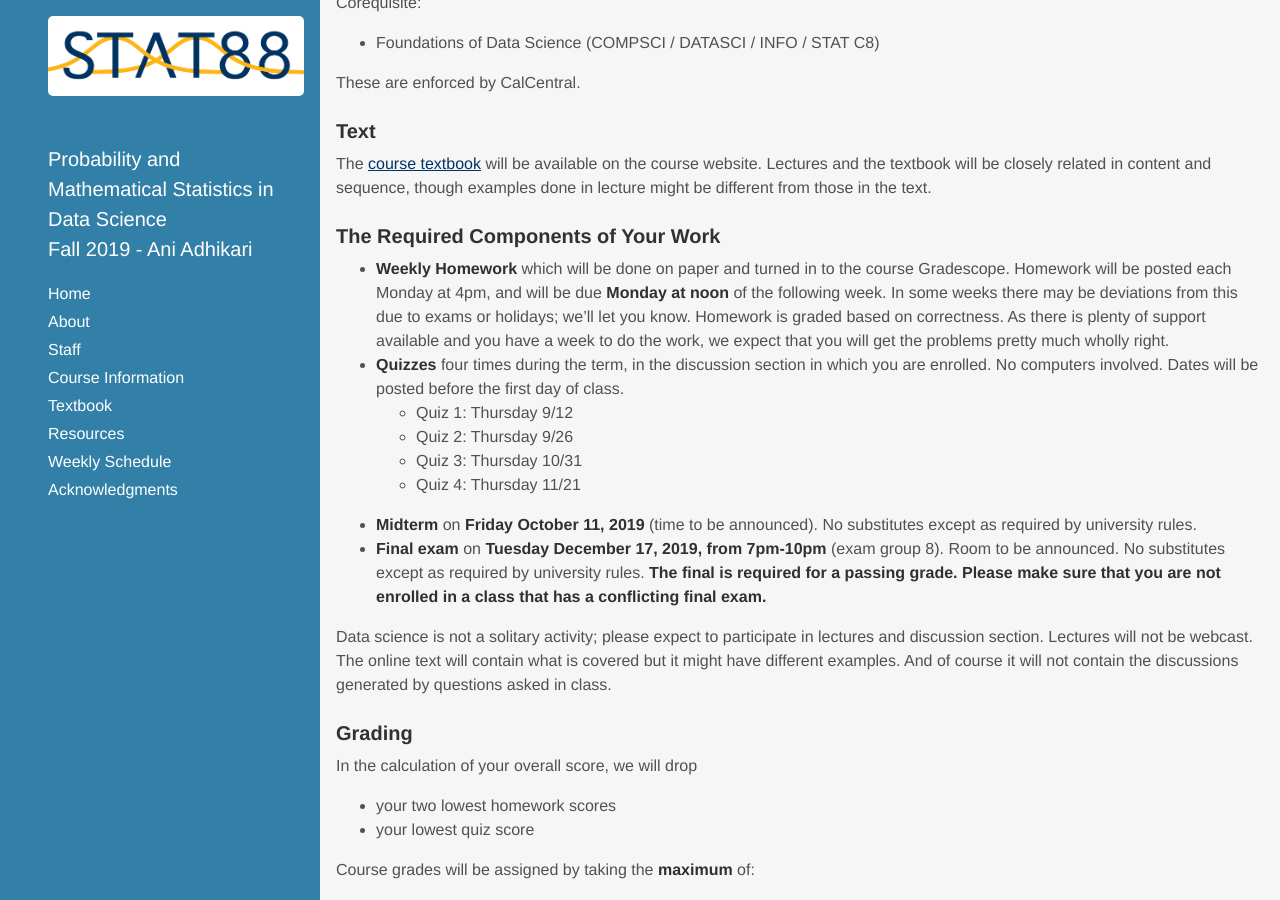
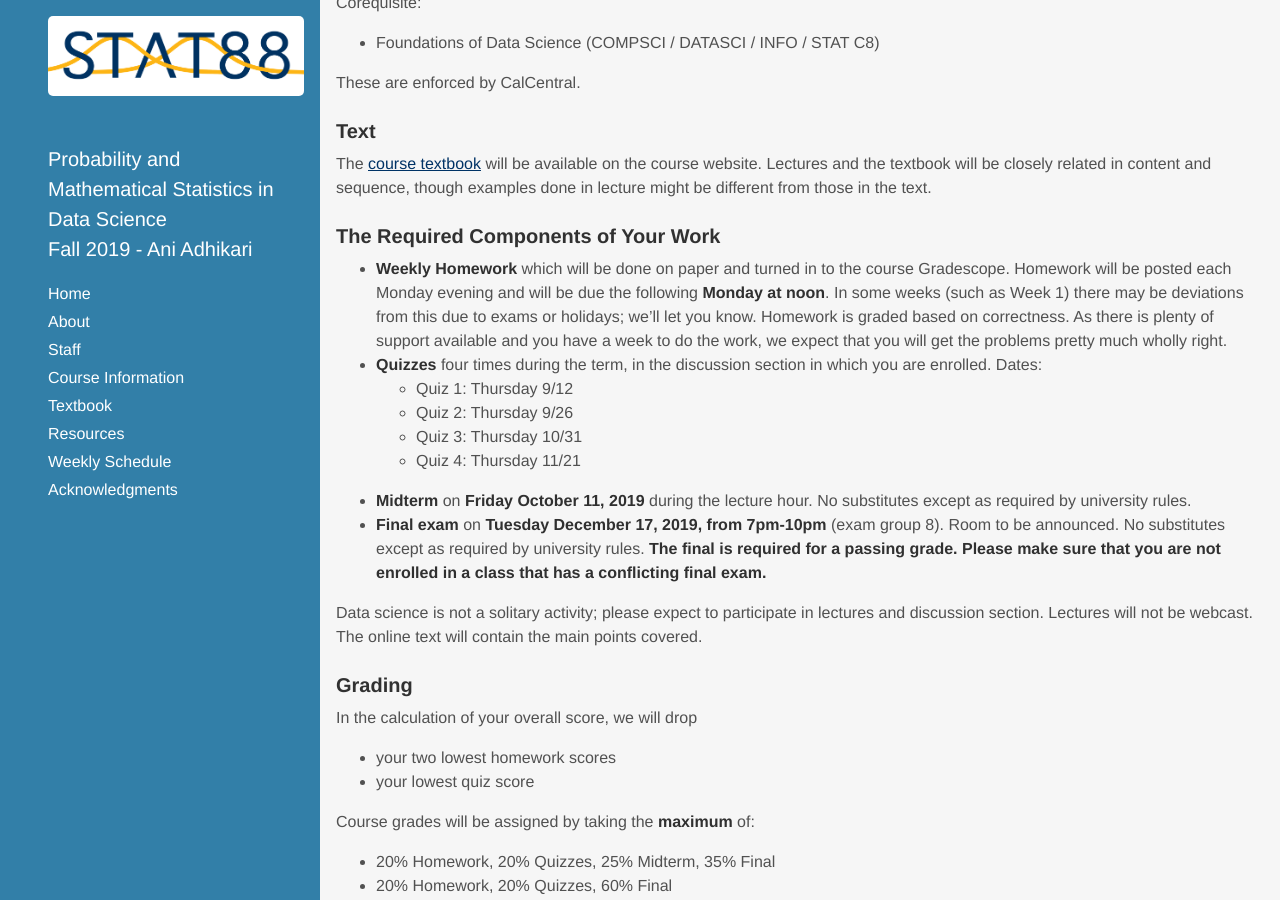
Before and after one commit to stat88/stat88.github.io, a Jekyll site: the page built from logistics.md, in a window 1280 px wide and 900 px high, scrolled down 378 px. Built offline with Jekyll 4.4.1, drawn with Linux system fonts in a browser that asks for light colours; some web fonts are replaced.

Commit message:
Small edits, and added midterm time

```diff
--- a/logistics.md
+++ b/logistics.md
@@ -23,16 +23,16 @@ The [course textbook](https://stat88.github.io/textbook/notebooks/intro) will be
 
 ### The Required Components of Your Work ###
 
-- **Weekly Homework** which will be done on paper and turned in to the course Gradescope. Homework will be posted each Monday at 4pm, and will be due **Monday at noon** of the following week. In some weeks there may be deviations from this due to exams or holidays; we’ll let you know. Homework is graded based on correctness. As there is plenty of support available and you have a week to do the work, we expect that you will get the problems pretty much wholly right.
-- **Quizzes** four times during the term, in the discussion section in which you are enrolled. No computers involved. Dates will be posted before the first day of class.
+- **Weekly Homework** which will be done on paper and turned in to the course Gradescope. Homework will be posted each Monday evening and will be due the following **Monday at noon**. In some weeks (such as Week 1) there may be deviations from this due to exams or holidays; we’ll let you know. Homework is graded based on correctness. As there is plenty of support available and you have a week to do the work, we expect that you will get the problems pretty much wholly right.
+- **Quizzes** four times during the term, in the discussion section in which you are enrolled. Dates:
 	- Quiz 1: Thursday 9/12
 	- Quiz 2: Thursday 9/26
 	- Quiz 3: Thursday 10/31
     - Quiz 4: Thursday 11/21
-- **Midterm** on **Friday October 11, 2019** (time to be announced). No substitutes except as required by university rules.
+- **Midterm** on **Friday October 11, 2019** during the lecture hour. No substitutes except as required by university rules.
 - **Final exam** on **Tuesday December 17, 2019, from 7pm-10pm** (exam group 8). Room to be announced. No substitutes except as required by university rules. **The final is required for a passing grade. Please make sure that you are not enrolled in a class that has a conflicting final exam.**
 
-Data science is not a solitary activity; please expect to participate in lectures and discussion section. Lectures will not be webcast. The online text will contain what is covered but it might have different examples. And of course it will not contain the discussions generated by questions asked in class.
+Data science is not a solitary activity; please expect to participate in lectures and discussion section. Lectures will not be webcast. The online text will contain the main points covered.
 
 ### Grading ###
 In the calculation of your overall score, we will drop
```
